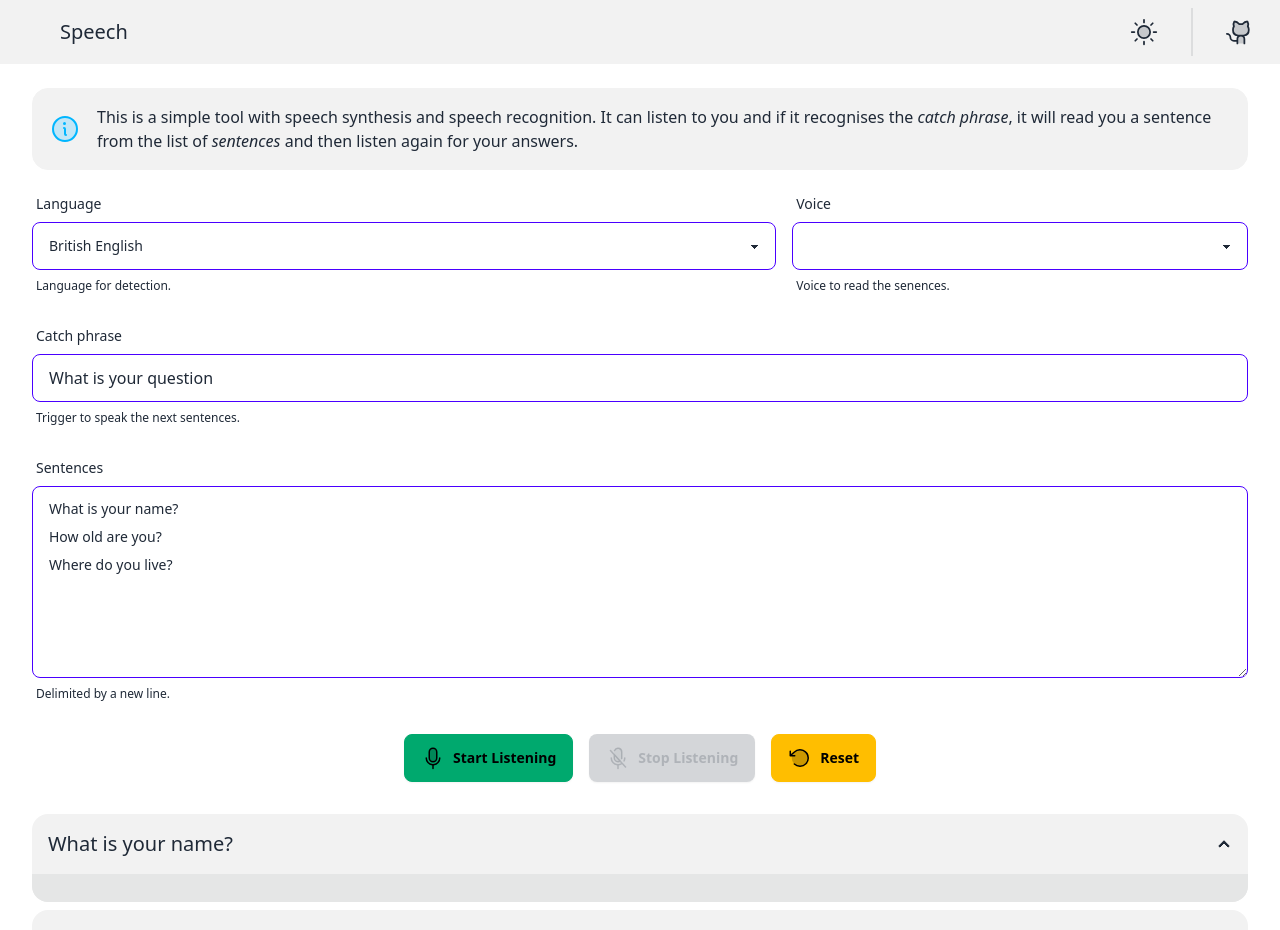
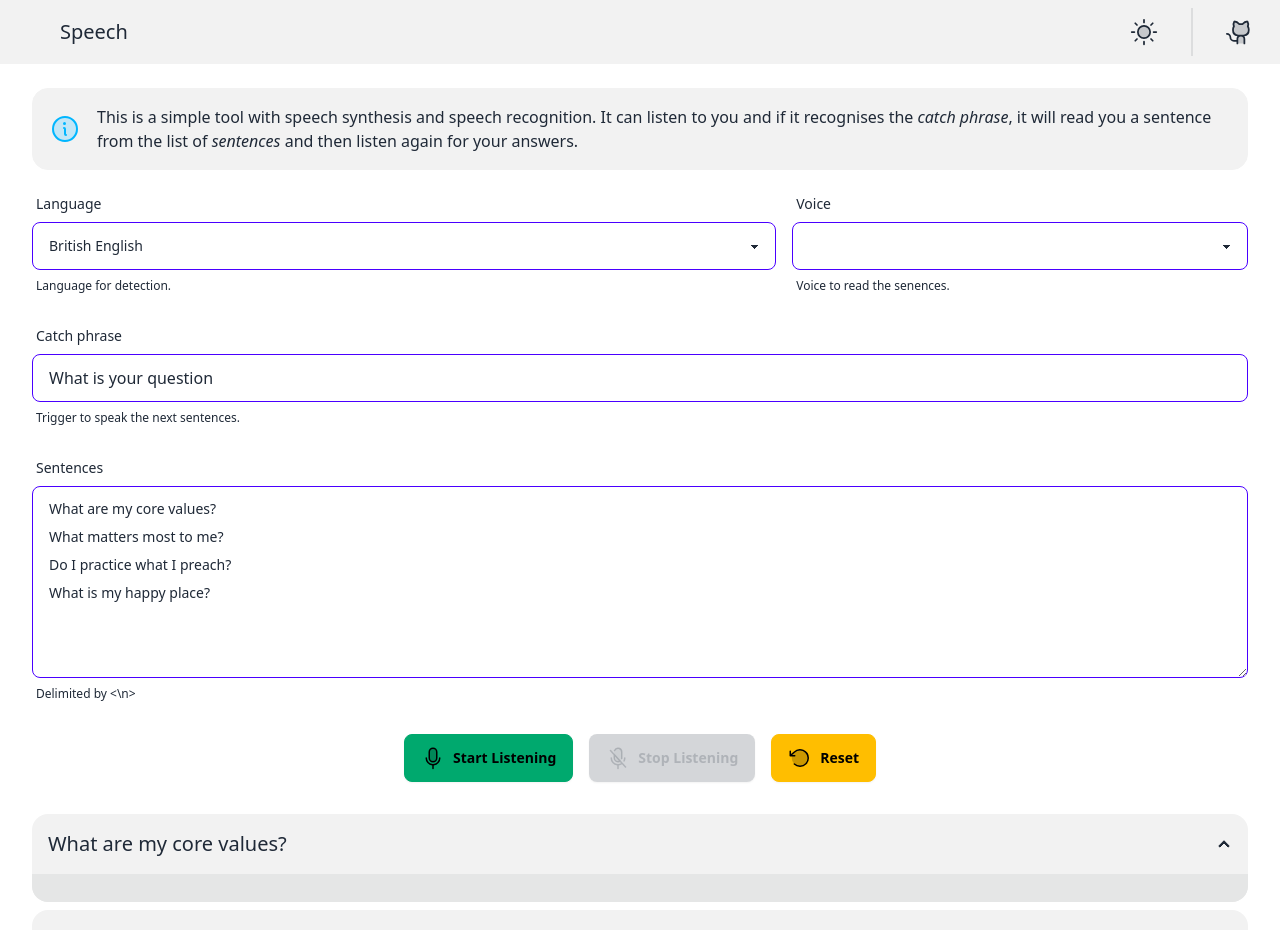
Before and after one commit to MoritzBru/vue-speech, a Vue app: page / in a window 1280 px wide. Shown: the top 930 px of the page. Built offline with nearby package versions, Linux system fonts and the light colour scheme; some icons are missing.

Commit message:
chore: add constants

```diff
--- a/src/components/SMain.vue
+++ b/src/components/SMain.vue
@@ -10,7 +10,9 @@ import PhMicrophoneDuotone from '~icons/ph/microphone-duotone';
 import PhMicrophoneSlashDuotone from '~icons/ph/microphone-slash-duotone';
 import PhArrowCounterClockwiseDuotone from '~icons/ph/arrow-counter-clockwise-duotone';
 
-import bcp47 from '@/assets/bcp-47.json';
+import {
+  DELAY_IN_MS, BCP47, DEFAULT_CATCH_PHRASE, DEFAULT_SENTENCES, DELIMITER,
+} from '@/helpers/constants';
 
 import SIntro from '@/components/SIntro.vue';
 import SSupportWarning from '@/components/SSupportWarning.vue';
@@ -19,10 +21,8 @@ import STextarea from '@/components/STextarea.vue';
 import SSelect from '@/components/SSelect.vue';
 import SAccordion from '@/components/SAccordion.vue';
 
-const DELAY_IN_MS = 300;
-
 const lang = ref('en-GB');
-const langs = bcp47;
+const langs = BCP47;
 // @ts-expect-error: missing property groupBy
 const groupedLangs: Record<string, typeof langs> = Object.groupBy(langs, ({ language }) => language);
 
@@ -38,19 +38,15 @@ function getVoices() {
       const synth = window.speechSynthesis;
       voices.value = synth.getVoices();
       voice.value = voices.value[0];
-    }, 100);
+    }, DELAY_IN_MS);
   }
 }
 
-const catchPhrase = ref('What is your question');
+const catchPhrase = ref(DEFAULT_CATCH_PHRASE);
 
-const sentences = ref(`What is your name?
-How old are you?
-Where do you live?
-`);
+const sentences = ref(DEFAULT_SENTENCES);
 
-const delimiterChar = '\n';
-const splitSenteces = computed(() => sentences.value.trim().split(delimiterChar));
+const splitSenteces = computed(() => sentences.value.trim().split(DELIMITER));
 const currentSentenceIdx = ref(0);
 const currentSentence = computed(() => splitSenteces.value[currentSentenceIdx.value]);
 
@@ -177,10 +173,11 @@ onMounted(() => {
         :disabled="isActive"
       />
 
+      <!-- @ts-expect-error: missing property replaceAll -->
       <STextarea
         v-model="sentences"
         label="Sentences"
-        bottom-label="Delimited by a new line."
+        :bottom-label="`Delimited by <${DELIMITER.replace('\n', '\\n')}>`"
         class="min-h-48"
         required
       />
--- /dev/null
+++ b/src/helpers/constants.ts
@@ -0,0 +1,16 @@
+import bcp47 from '@/assets/bcp-47.json';
+
+export const DELAY_IN_MS = 300;
+
+export const BCP47 = bcp47;
+
+export const DEFAULT_CATCH_PHRASE = 'What is your question';
+
+export const DELIMITER = '\n';
+
+export const DEFAULT_SENTENCES = [
+  'What are my core values?',
+  'What matters most to me?',
+  'Do I practice what I preach?',
+  'What is my happy place?',
+].join(DELIMITER);
```
